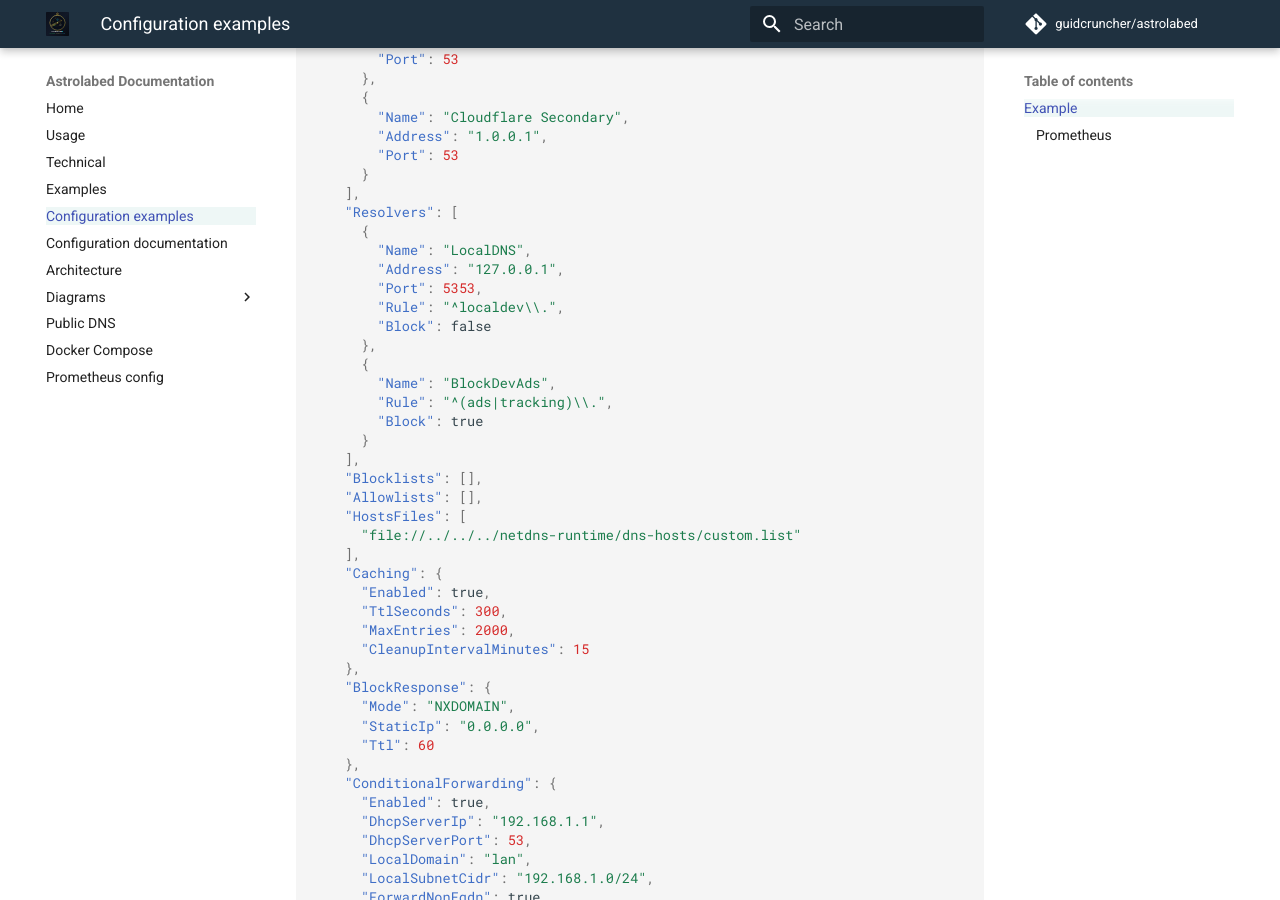
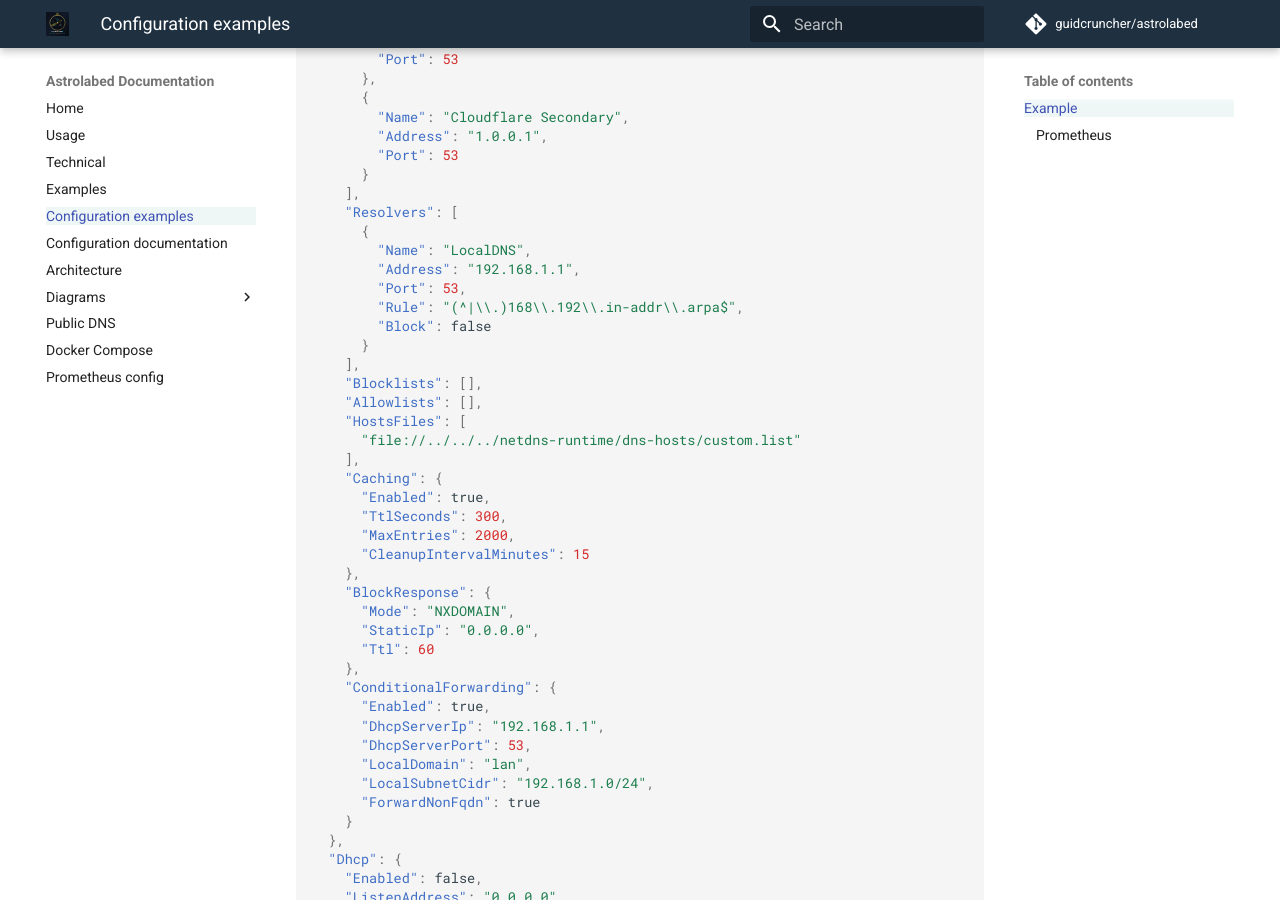
Before and after one commit to guidcruncher/astrolabed, an MkDocs documentation site: the page built from docs/configurations.md, in a window 1280 px wide and 900 px high, scrolled down 616 px. Built offline with MkDocs 1.6.1 and Material for MkDocs 9.7.7, drawn with Linux system fonts in a browser that asks for light colours; comment, search, counter and statistics services are not loaded.

Commit message:
Changed config and docs so examples show how to do a local PTR resolution to your router

```diff
--- a/docs/configurations.md
+++ b/docs/configurations.md
@@ -34,15 +34,10 @@ For documenstion on configuration see [configurationdocs.md](configurationdocs.m
     "Resolvers": [
       {
         "Name": "LocalDNS",
-        "Address": "127.0.0.1",
-        "Port": 5353,
-        "Rule": "^localdev\\.",
+        "Address": "192.168.1.1",
+        "Port": 53,
+        "Rule": "(^|\\.)168\\.192\\.in-addr\\.arpa$",
         "Block": false
-      },
-      {
-        "Name": "BlockDevAds",
-        "Rule": "^(ads|tracking)\\.",
-        "Block": true
       }
     ],
     "Blocklists": [],
```
Also changed, not shown: 4 other files.
